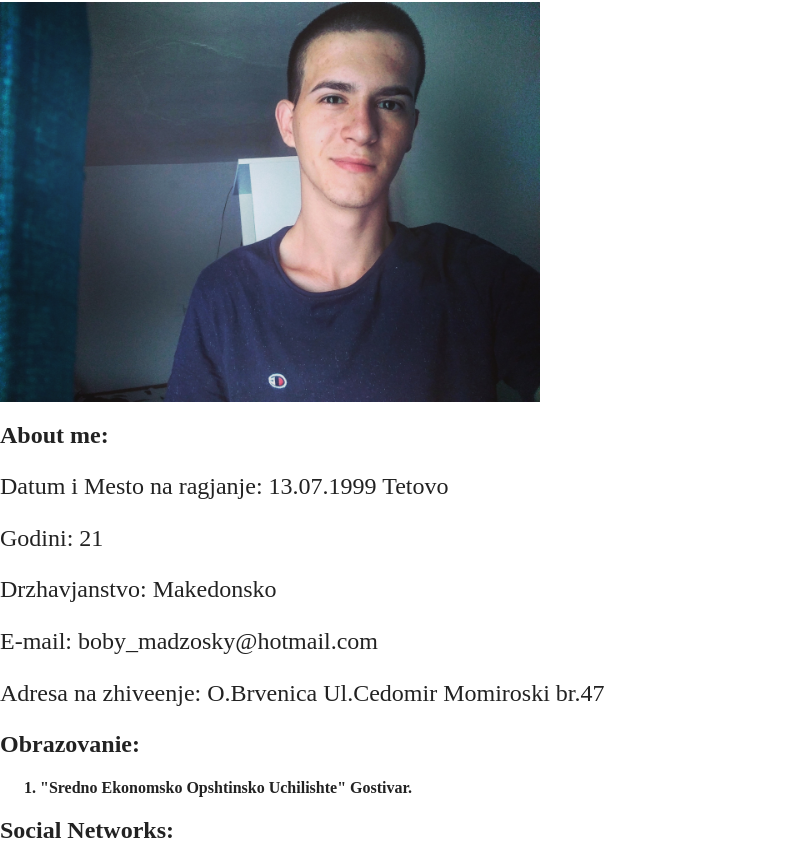
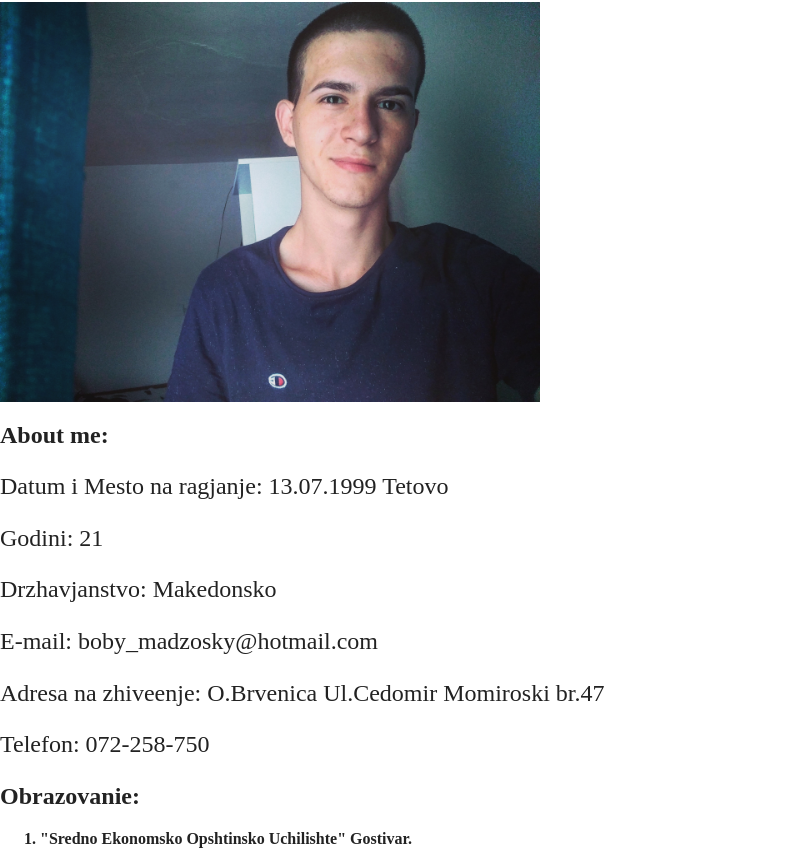
Before and after one commit to Bobiman/first, a website built with Parcel: page index.html in a window 1280 px wide. Shown: the part 78-939 px from the top of the page, without its empty margins (0-809 px from the left). Built offline with nearby package versions, Linux system fonts and the light colour scheme.

Commit message:
finish index.html

```diff
--- a/index.html
+++ b/index.html
@@ -40,6 +40,7 @@
       <p style="font-size: x-large;">
         Adresa na zhiveenje: O.Brvenica Ul.Cedomir Momiroski br.47
       </p>
+      <p style="font-size: x-large;">Telefon: 072-258-750</p>
       <h2>Obrazovanie:</h2>
       <ol>
         <li style="font-weight: bold;">
```
